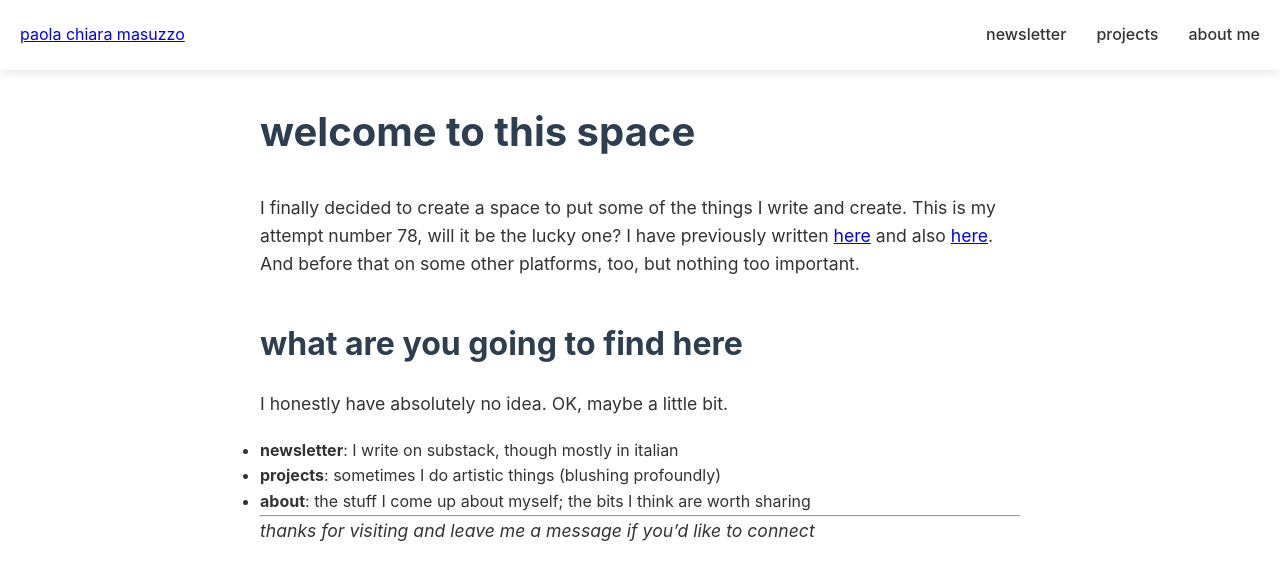
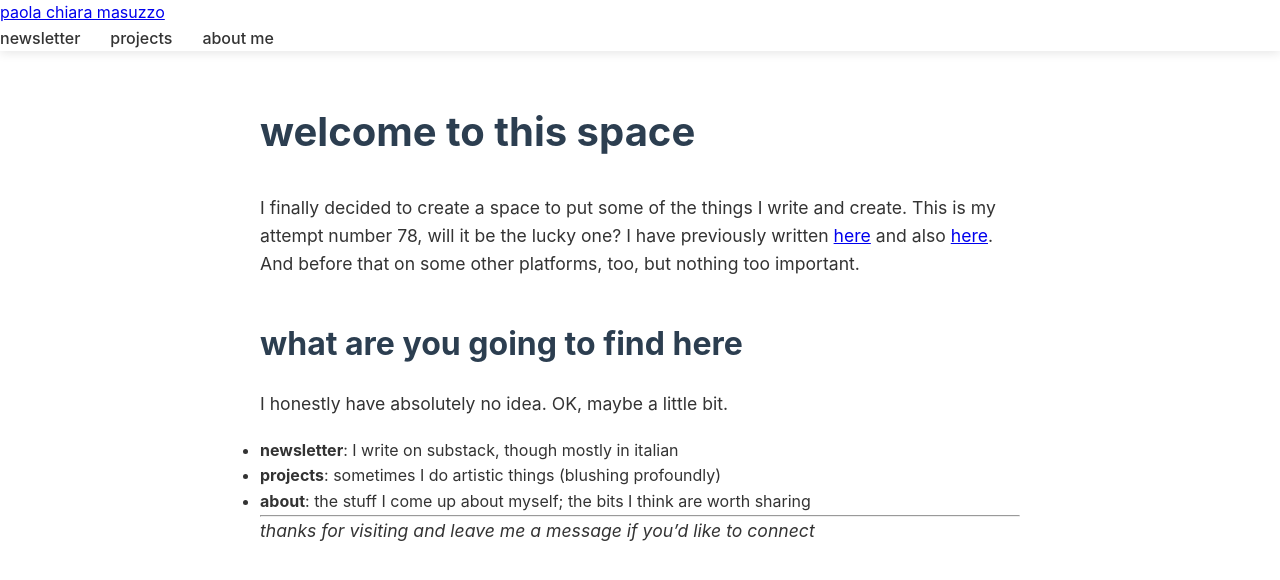
Before and after one commit to pcmasuzzo/pcmasuzzo.github.io, a Jekyll site: the page built from index.md, in a window 1280 px wide and 900 px high. Shown: the top 580 px of the window. Built offline with Jekyll 4.4.1, drawn with Linux system fonts in a browser that asks for light colours.

Commit message:
css container

```diff
--- a/css/style.css
+++ b/css/style.css
@@ -18,16 +18,6 @@ header {
   width: 100%;
   top: 0;
   z-index: 1000;
-}
-
-.nav-container {
-  max-width: 1800px;
-  margin: 0 auto;
-  padding: 0 20px;
-  display: flex;
-  justify-content: space-between;
-  align-items: center;
-  height: 70px;
 }
 
 /* Hamburger Menu */
```
